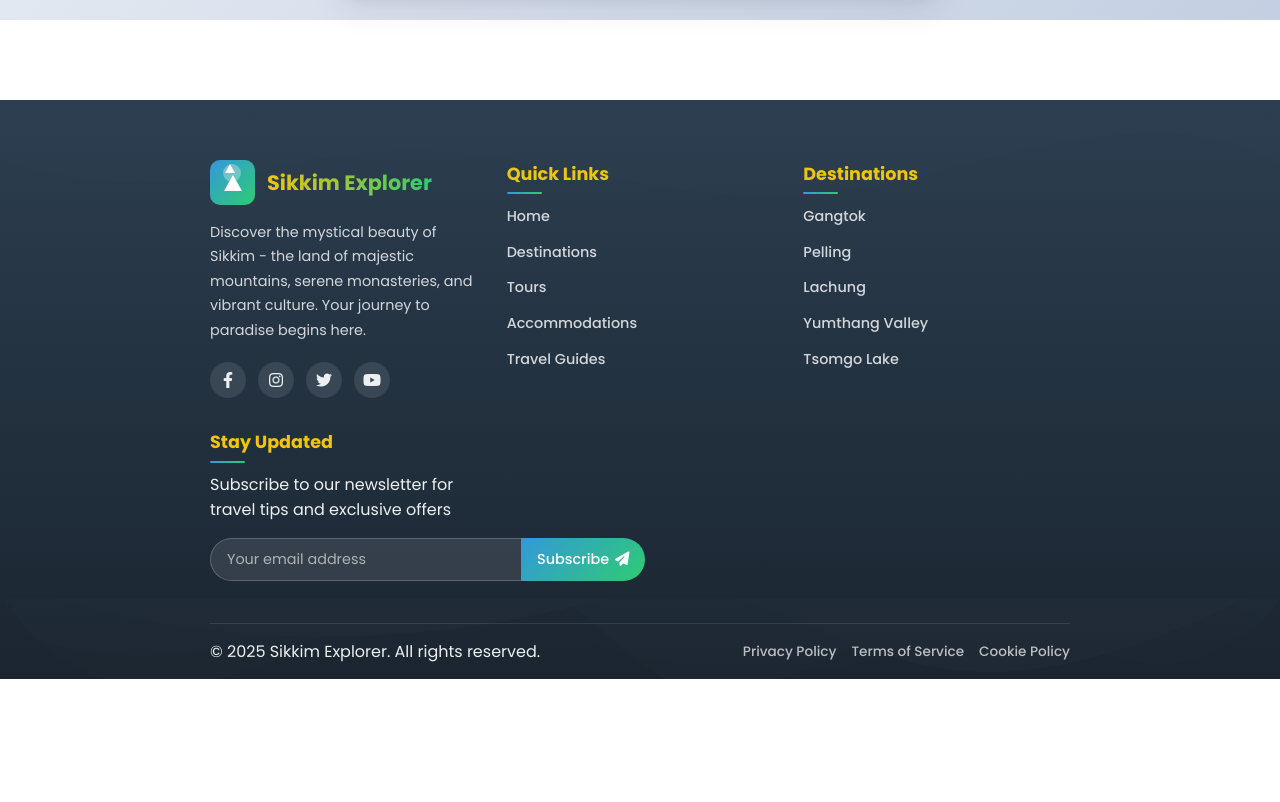
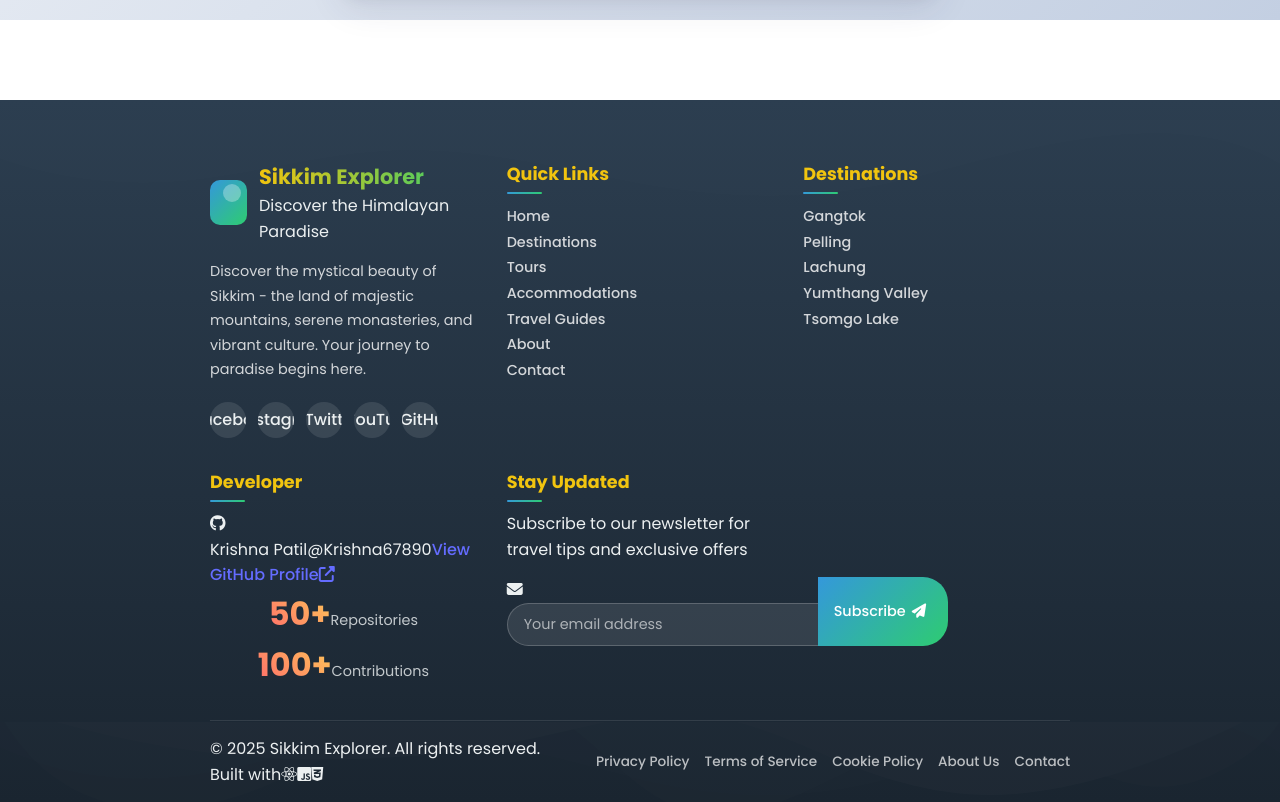
Before and after one commit to Krishna67890/Sikkim-Travel-App, a React (Vite) app: page /destinations/tsomgo-lake in a window 1280 px wide. Shown: the part 780-1582 px from the top of the page. Before the commit the page ends 1459 px from the top, so only its background shows below. Built offline with nearby package versions, Linux system fonts and the light colour scheme.

Commit message:
Footer.jsx

```diff
--- a/src/components/common/Footer/Footer.jsx
+++ b/src/components/common/Footer/Footer.jsx
@@ -35,7 +35,9 @@ const Footer = () => {
     { path: '/destinations', label: 'Destinations', icon: 'destinations' },
     { path: '/itineraries', label: 'Tours', icon: 'tours' },
     { path: '/accommodations', label: 'Accommodations', icon: 'accommodations' },
-    { path: '/travel-guides', label: 'Travel Guides', icon: 'travel-guides' }
+    { path: '/travel-guides', label: 'Travel Guides', icon: 'travel-guides' },
+    { path: '/about', label: 'About', icon: 'about' },
+    { path: '/contact', label: 'Contact', icon: 'contact' }
   ];
 
   const destinationLinks = [
@@ -51,6 +53,7 @@ const Footer = () => {
       <div className="footer-background">
         <div className="mountain-silhouette"></div>
         <div className="clouds"></div>
+        <div className="stars"></div>
       </div>
 
       <div className="footer-content">
@@ -58,66 +61,152 @@ const Footer = () => {
           <div className="footer-section footer-about">
             <div className="footer-logo" onClick={scrollToTop}>
               <div className="logo-icon">
-                <div className="mountain-icon"></div>
+                <div className="mountain-range">
+                  <div className="mountain-peak"></div>
+                  <div className="mountain-peak"></div>
+                  <div className="mountain-peak"></div>
                 </div>
+              </div>
+              <div className="logo-text">
                 <h3>Sikkim Explorer</h3>
+                <span className="logo-tagline">Discover the Himalayan Paradise</span>
+              </div>
             </div>
             <p className="footer-description">
               Discover the mystical beauty of Sikkim - the land of majestic mountains,
               serene monasteries, and vibrant culture. Your journey to paradise begins here.
             </p>
             <div className="social-links">
-              <a href="https://facebook.com" className="social-link" onMouseEnter={() => handleLinkHover('facebook')} onMouseLeave={handleLinkLeave}>
+              <a
+                href="https://facebook.com"
+                className="social-link"
+                onMouseEnter={() => handleLinkHover('facebook')}
+                onMouseLeave={handleLinkLeave}
+                target="_blank"
+                rel="noopener noreferrer"
+              >
                 <i className="fab fa-facebook-f"></i>
+                <span className="social-tooltip">Facebook</span>
               </a>
-              <a href="https://instagram.com" className="social-link" onMouseEnter={() => handleLinkHover('instagram')} onMouseLeave={handleLinkLeave}>
+              <a
+                href="https://www.instagram.com/mr.krishna_patil_12/"
+                className="social-link"
+                onMouseEnter={() => handleLinkHover('instagram')}
+                onMouseLeave={handleLinkLeave}
+                target="_blank"
+                rel="noopener noreferrer"
+              >
                 <i className="fab fa-instagram"></i>
+                <span className="social-tooltip">Instagram</span>
               </a>
-              <a href="https://twitter.com" className="social-link" onMouseEnter={() => handleLinkHover('twitter')} onMouseLeave={handleLinkLeave}>
+              <a
+                href="https://twitter.com"
+                className="social-link"
+                onMouseEnter={() => handleLinkHover('twitter')}
+                onMouseLeave={handleLinkLeave}
+                target="_blank"
+                rel="noopener noreferrer"
+              >
                 <i className="fab fa-twitter"></i>
+                <span className="social-tooltip">Twitter</span>
               </a>
-              <a href="https://youtube.com" className="social-link" onMouseEnter={() => handleLinkHover('youtube')} onMouseLeave={handleLinkLeave}>
+              <a
+                href="https://www.youtube.com/@ATHARVA_GAMING_YT"
+                className="social-link"
+                onMouseEnter={() => handleLinkHover('youtube')}
+                onMouseLeave={handleLinkLeave}
+                target="_blank"
+                rel="noopener noreferrer"
+              >
                 <i className="fab fa-youtube"></i>
+                <span className="social-tooltip">YouTube</span>
+              </a>
+              <a
+                href="https://github.com/Krishna67890"
+                className="social-link github-link"
+                onMouseEnter={() => handleLinkHover('github')}
+                onMouseLeave={handleLinkLeave}
+                target="_blank"
+                rel="noopener noreferrer"
+              >
+                <i className="fab fa-github"></i>
+                <span className="social-tooltip">GitHub</span>
               </a>
             </div>
           </div>
 
           <div className="footer-section footer-links">
             <h4>Quick Links</h4>
-            <ul>
+            <div className="link-list">
               {quickLinks.map((link) => (
-                <li key={link.path}>
+                <div key={link.path} className="link-item">
                   <Link
                     to={link.path}
-                    className={location.pathname === link.path ? 'active' : ''}
+                    className={`footer-link ${location.pathname === link.path ? 'active' : ''}`}
                     onMouseEnter={() => handleLinkHover(link.icon)}
                     onMouseLeave={handleLinkLeave}
                     onClick={scrollToTop}
                   >
+                    <span className="link-icon"></span>
                     {link.label}
                   </Link>
-                </li>
+                </div>
               ))}
-            </ul>
+            </div>
           </div>
 
           <div className="footer-section footer-links">
             <h4>Destinations</h4>
-            <ul>
+            <div className="link-list">
               {destinationLinks.map((link) => (
-                <li key={link.path}>
+                <div key={link.path} className="link-item">
                   <Link
                     to={link.path}
-                    className={location.pathname === link.path ? 'active' : ''}
+                    className={`footer-link ${location.pathname === link.path ? 'active' : ''}`}
                     onMouseEnter={() => handleLinkHover(link.icon)}
                     onMouseLeave={handleLinkLeave}
                     onClick={scrollToTop}
                   >
+                    <span className="link-icon"></span>
                     {link.label}
                   </Link>
-                </li>
+                </div>
               ))}
-            </ul>
+            </div>
+          </div>
+
+          <div className="footer-section footer-github">
+            <h4>Developer</h4>
+            <div className="github-profile">
+              <div className="github-avatar">
+                <i className="fab fa-github"></i>
+              </div>
+              <div className="github-details">
+                <span className="github-name">Krishna Patil</span>
+                <span className="github-username">@Krishna67890</span>
+                <a
+                  href="https://github.com/Krishna67890"
+                  className="github-profile-link"
+                  target="_blank"
+                  rel="noopener noreferrer"
+                  onMouseEnter={() => handleLinkHover('github-profile')}
+                  onMouseLeave={handleLinkLeave}
+                >
+                  View GitHub Profile
+                  <i className="fas fa-external-link-alt"></i>
+                </a>
+              </div>
+            </div>
+            <div className="github-stats">
+              <div className="stat">
+                <span className="stat-number">50+</span>
+                <span className="stat-label">Repositories</span>
+              </div>
+              <div className="stat">
+                <span className="stat-number">100+</span>
+                <span className="stat-label">Contributions</span>
+              </div>
+            </div>
           </div>
 
           <div className="footer-section footer-newsletter">
@@ -125,23 +214,28 @@ const Footer = () => {
             <p>Subscribe to our newsletter for travel tips and exclusive offers</p>
             <form onSubmit={handleSubscribe} className="newsletter-form">
               <div className="input-group">
+                <div className="input-wrapper">
+                  <i className="fas fa-envelope input-icon"></i>
                   <input
                     type="email"
                     placeholder="Your email address"
                     value={email}
                     onChange={(e) => setEmail(e.target.value)}
                     required
+                    className="newsletter-input"
                   />
+                </div>
                 <button type="submit" className="subscribe-btn">
                   <span>Subscribe</span>
                   <i className="fas fa-paper-plane"></i>
+                  <div className="btn-shine"></div>
                 </button>
               </div>
             </form>
             {subscribed && (
               <div className="subscription-success">
                 <i className="fas fa-check-circle"></i>
-                Thank you for subscribing!
+                <span>Thank you for subscribing!</span>
               </div>
             )}
           </div>
@@ -149,11 +243,21 @@ const Footer = () => {
 
         <div className="footer-bottom">
           <div className="footer-bottom-content">
+            <div className="copyright">
               <p>&copy; 2025 Sikkim Explorer. All rights reserved.</p>
+              <div className="tech-stack">
+                <span>Built with</span>
+                <i className="fab fa-react"></i>
+                <i className="fab fa-js-square"></i>
+                <i className="fab fa-css3-alt"></i>
+              </div>
+            </div>
             <div className="legal-links">
               <Link to="/privacy-policy">Privacy Policy</Link>
               <Link to="/terms-of-service">Terms of Service</Link>
               <Link to="/cookie-policy">Cookie Policy</Link>
+              <Link to="/about">About Us</Link>
+              <Link to="/contact">Contact</Link>
             </div>
           </div>
         </div>
@@ -161,6 +265,7 @@ const Footer = () => {
 
       <div className="scroll-to-top" onClick={scrollToTop}>
         <i className="fas fa-chevron-up"></i>
+        <div className="scroll-tooltip">Back to Top</div>
       </div>
 
       {/* Animated elements that appear on hover */}
@@ -170,6 +275,8 @@ const Footer = () => {
         {activeLink === 'tours' && <div className="effect-icon">🚌</div>}
         {activeLink === 'accommodations' && <div className="effect-icon">🏨</div>}
         {activeLink === 'travel-guides' && <div className="effect-icon">📖</div>}
+        {activeLink === 'about' && <div className="effect-icon">👥</div>}
+        {activeLink === 'contact' && <div className="effect-icon">📞</div>}
         {activeLink === 'gangtok' && <div className="effect-icon">🏞️</div>}
         {activeLink === 'pelling' && <div className="effect-icon">⛰️</div>}
         {activeLink === 'lachung' && <div className="effect-icon">❄️</div>}
@@ -179,6 +286,8 @@ const Footer = () => {
         {activeLink === 'instagram' && <div className="effect-icon">📸</div>}
         {activeLink === 'twitter' && <div className="effect-icon">🐦</div>}
         {activeLink === 'youtube' && <div className="effect-icon">🎥</div>}
+        {activeLink === 'github' && <div className="effect-icon">💻</div>}
+        {activeLink === 'github-profile' && <div className="effect-icon">👨‍💻</div>}
       </div>
     </footer>
   );
```
Lines whose indentation alone changed are shown as unchanged.
